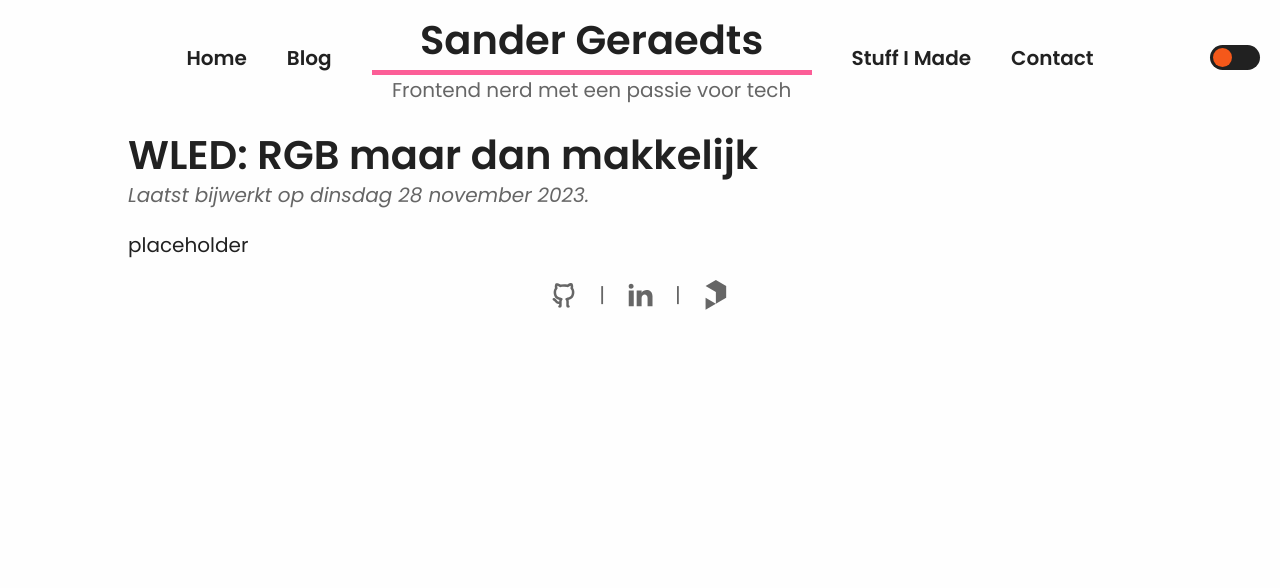
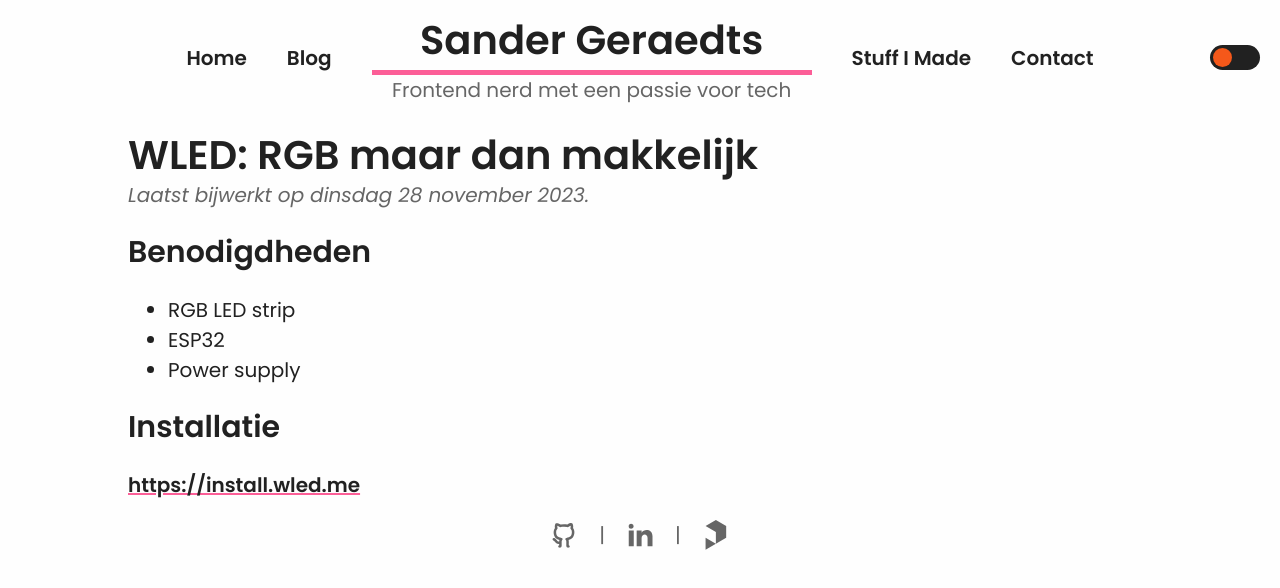
Before and after one commit to SanderGeraedts/Sanderg.nl, an Astro site: page /posts/wled-rgb-maar-dan-makkelijk in a window 1280 px wide. Built offline with nearby package versions, Linux system fonts and the light colour scheme; Astro itself is replaced by a stand-in of ours.

Commit message:
WIP: WLED post

```diff
--- a/src/pages/posts/wled-rgb-maar-dan-makkelijk.md
+++ b/src/pages/posts/wled-rgb-maar-dan-makkelijk.md
@@ -1,8 +1,15 @@
 ---
 title: "WLED: RGB maar dan makkelijk"
-permalink: /posts/wled:-rgb-maar-dan-makkelijk
+permalink: /posts/wled-rgb-maar-dan-makkelijk
 description: placeholder
 publishDate: 2023-11-28T19:52:49.515Z
 layout: ../../layouts/blog-layout.astro
 ---
-p﻿laceholder
+
+## Benodigdheden
+* RGB LED strip
+* ESP32
+* Power supply
+
+## Installatie
+https://install.wled.me
```
Also changed, not shown: 1 other file.
